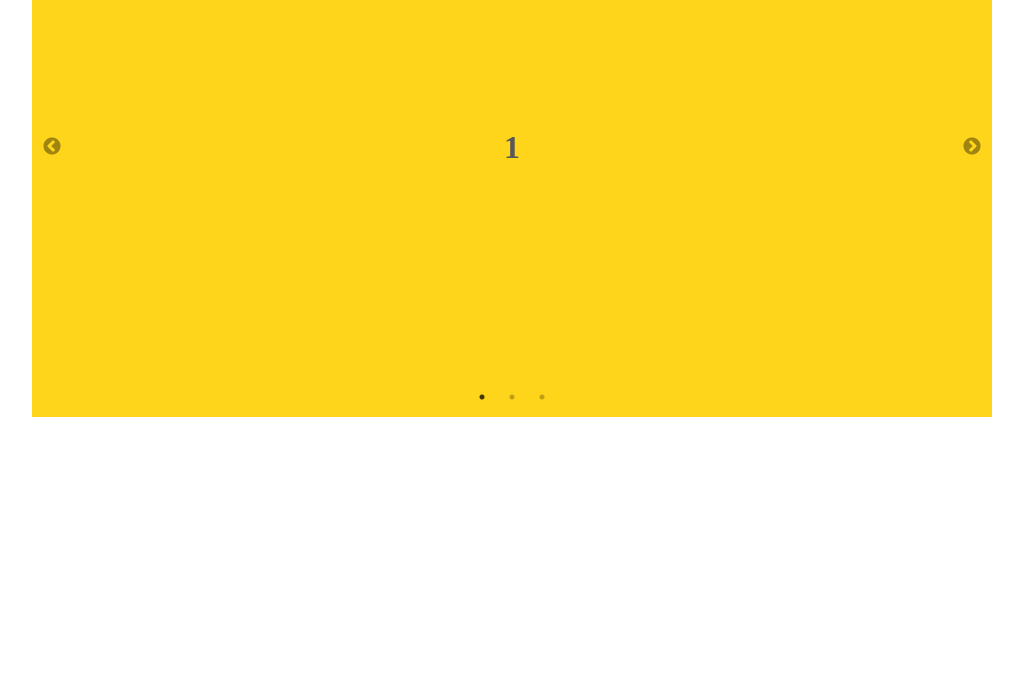
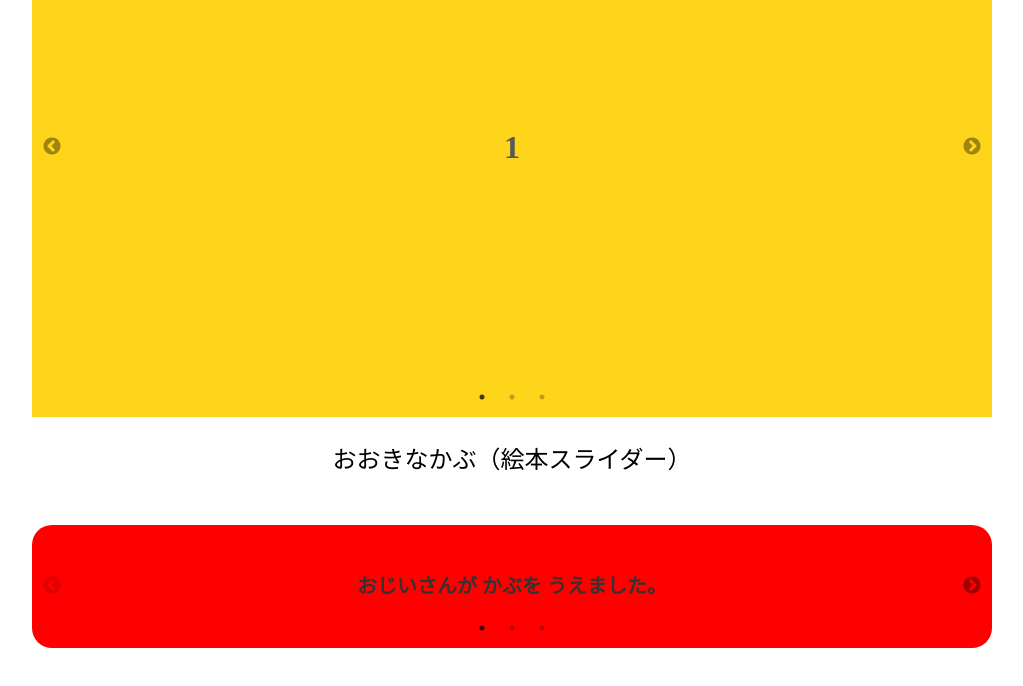
Before and after one commit to tlmskmr/tlmskmr.github.io, a plain HTML site: page slider-demo/index.html in a window 1280 px wide. Shown: the part 865-1551 px from the top of the page, without its empty margins (128-1151 px from the left). Drawn offline with nearby package versions, Linux system fonts and the light colour scheme.

Commit message:
.carousel-kabu セクションを追加

```diff
--- a/slider-demo/assets/common.css
+++ b/slider-demo/assets/common.css
@@ -61,3 +61,26 @@ button {
 .item__purple {
   background: rgb(227, 72, 255);
 }
+
+.carousel-kabu {
+  margin: 50px 0;
+}
+
+.slick-kabu .kabu-slide {
+  padding: 30px;
+  text-align: center;
+  border-radius: 20px;
+  color: #333;
+}
+
+.slick-kabu img {
+  max-width: 100%;
+  height: auto;
+  border-radius: 10px;
+  margin-bottom: 20px;
+}
+
+.slick-kabu p {
+  font-size: 20px;
+  font-weight: bold;
+}
--- a/slider-demo/index.html
+++ b/slider-demo/index.html
@@ -58,6 +58,24 @@
         </div>
       </div>
     </div>
+
+    <h2 id="kabu">おおきなかぶ（絵本スライダー）</h2>
+    <div class="carousel-kabu">
+      <div class="slick-kabu">
+        <div class="kabu-slide" style="background-color:#f00;">
+          <p>おじいさんが かぶを うえました。</p>
+        </div>
+        <div class="kabu-slide" style="background-color:#ff0;">
+          <p>かぶが すくすく そだちました。</p>
+        </div>
+        <div class="kabu-slide" style="background-color:#0ff;">
+          <p>おじいさんが かぶを ぬこうと しました。</p>
+        </div>
+        <!-- 必要に応じて追加 -->
+      </div>
+    </div>
+
+
   </div>
 
   <script src="https://code.jquery.com/jquery-3.7.1.min.js" integrity="sha256-/JqT3SQfawRcv/BIHPThkBvs0OEvtFFmqPF/lYI/Cxo=" crossorigin="anonymous"></script>
@@ -77,6 +95,16 @@
         fade: true, // フェードアニメーションを有効化
       });
     });
+
+    $(document).ready(() => {
+       $(".slick-kabu").slick({
+        infinite: false,
+        dots: true,
+        arrows: true,
+        fade: false,
+    });
+});
+
   </script>
 </body>
 </html>
```
Also changed, not shown: docs/index.html (added, +7 -0 lines).
